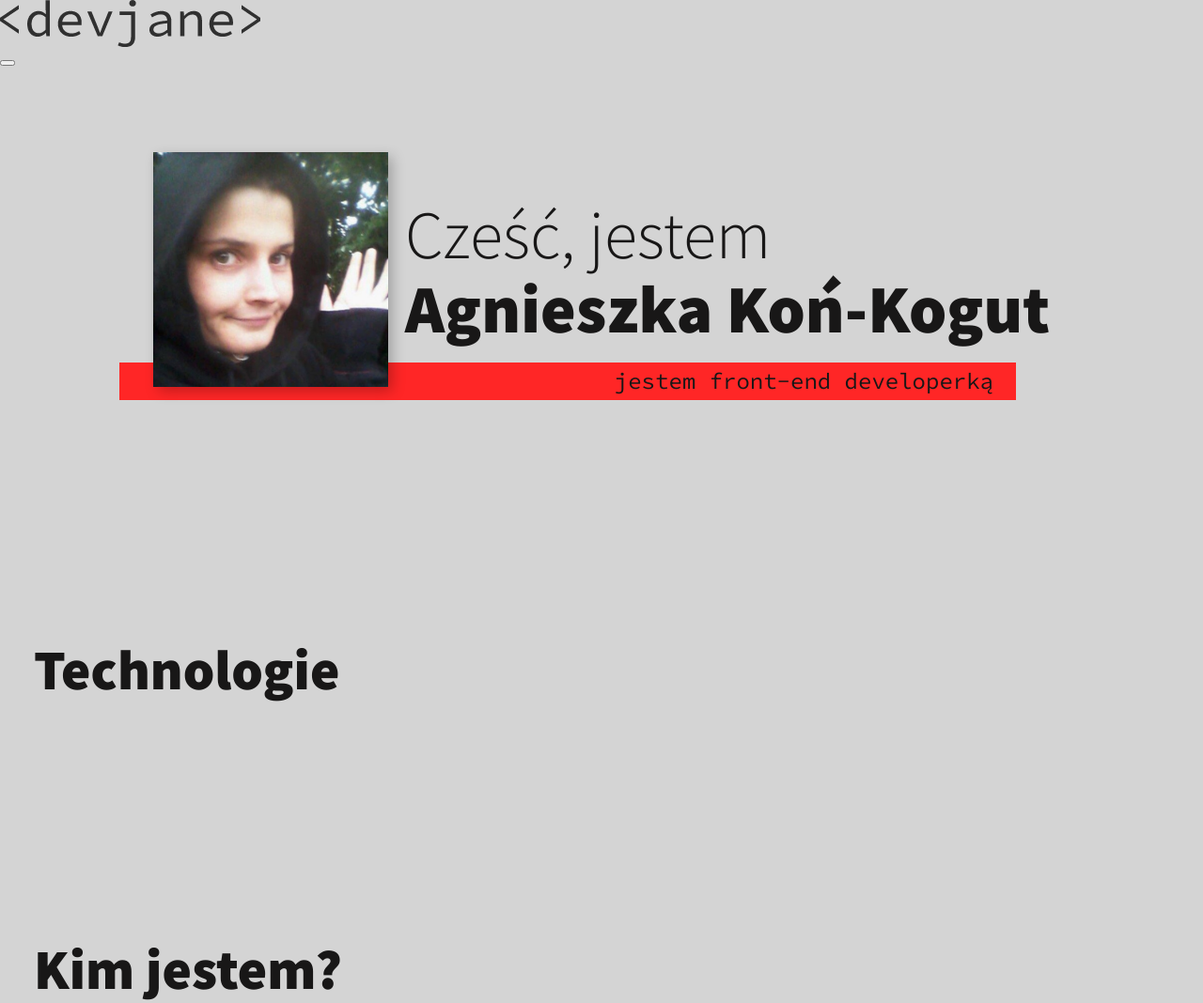
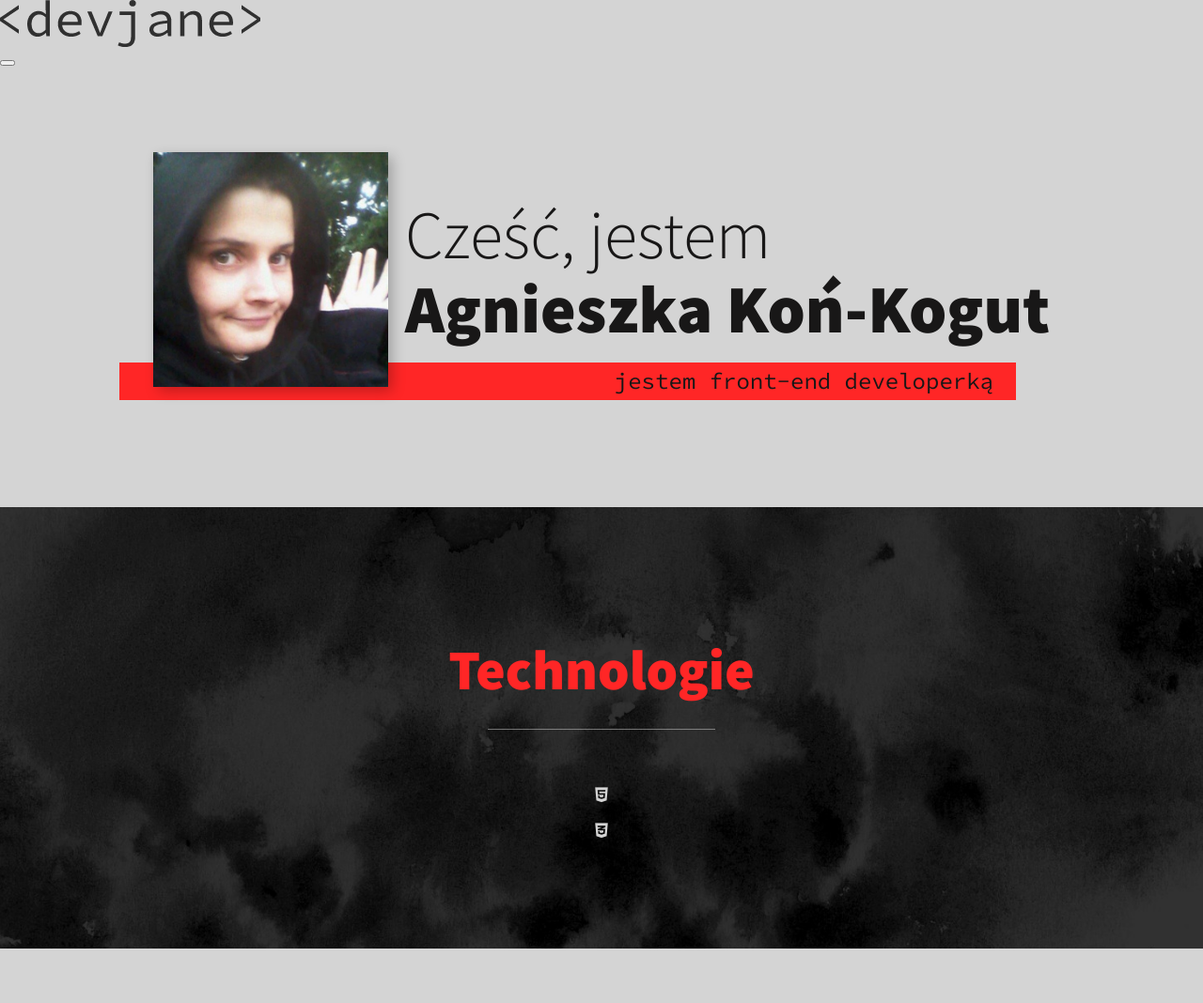
Before and after one commit to KonKogutAgnieszka/portfolio2022, a plain HTML site: page index.html in a window 1280 px wide. Shown: the top 1068 px of the page at 94% size. Drawn offline with nearby package versions, Linux system fonts and the light colour scheme.

Commit message:
technologies styled, need to fix icons

```diff
--- a/css/style.css
+++ b/css/style.css
@@ -135,3 +135,28 @@ nav { display: none; }
         width:calc(100%+1.5em)
     }
 }
+
+/* technologies section */
+
+.my-technologies{
+    background-color: var(--clr-dark);
+    background-image: url(/img/technologies-bg.jpg);
+    background-size: cover;
+    color: var(--clr-light);
+    text-align: center;
+}
+
+.section__title--technologies{
+    color: var(--clr-accent);
+    position: relative;
+}
+
+.section__title--technologies::after{
+content:'';
+display:block;
+width: 20%;
+height: 1px;
+margin: 0.5em auto 1em;
+background: var(--clr-light);
+opacity:0.5;
+}
--- a/index.html
+++ b/index.html
@@ -10,6 +10,8 @@
     <link href="https://fonts.googleapis.com/css?family=Source+Code+Pro:400,900|Source+Sans+Pro:300,900&display=swap" rel="stylesheet">
 
     <link rel="stylesheet" href="css/style.css">
+
+    <script src="https://kit.fontawesome.com/378ed8284e.js" crossorigin="anonymous"></script>
 
 </head>
 <body>
@@ -45,11 +47,11 @@
         <h2 class="section__title section__title--technologies">Technologie</h2>
         <div class="technologies">
             <div class="technology">
-                <h3></h3>
+                <i class="fa fa-brands fa-html5"></i>
                 <p></p>
             </div> <!-- / technology -->
             <div class="technology">
-                <h3></h3>
+                <i class="fa-brands fa-css3-alt"></i>
                 <p></p>
             </div> <!-- / technology -->
             <div class="technology">
```
Also changed, not shown: img/services-bg.jpg (deleted), img/technologies-bg.jpg (added).
